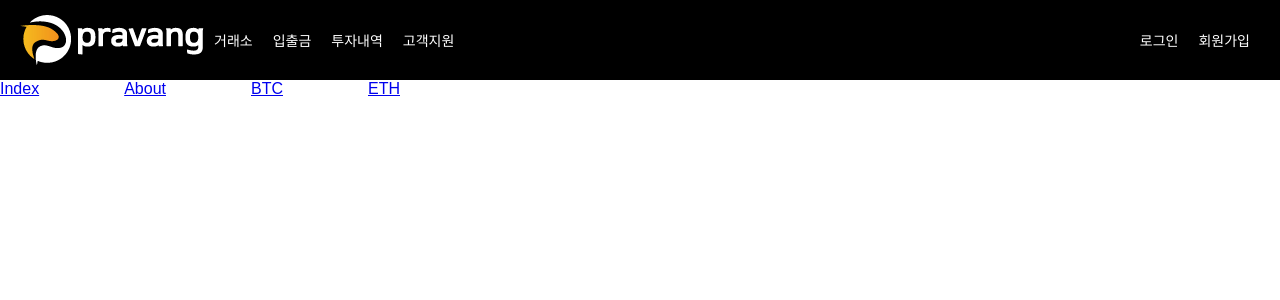
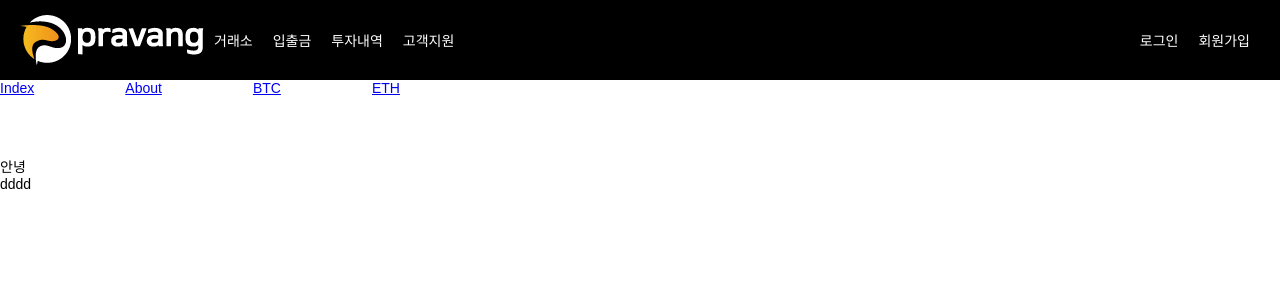
Before and after one commit to WoochiJacob/next, a Next.js app: page / in a window 1280 px wide. Shown: the top 300 px of the page. Built offline with nearby package versions, Linux system fonts and the light colour scheme; a web font is replaced by a local one.

Commit message:
:poop: framer motion 설치

```diff
--- a/package.json
+++ b/package.json
@@ -10,6 +10,7 @@
     "dependencies": {
         "@emotion/react": "^11.7.1",
         "@emotion/styled": "^11.6.0",
+        "framer-motion": "^6.2.7",
         "next": "^12.1.0",
         "react": "17.0.2",
         "react-dom": "17.0.2"
--- a/src/pages/index.tsx
+++ b/src/pages/index.tsx
@@ -1,5 +1,7 @@
 import styled from '@emotion/styled';
 import Link from 'next/link';
+
+import { motion } from 'framer-motion';
 
 function Home() {
     return (
@@ -12,9 +14,26 @@ function Home() {
                     Index
                 </Link>
                 <Link href="/about">About</Link>
-                <Link href="/USDT/BTC">BTC</Link>
-                <Link href="/USDT/ETH">ETH</Link>
+                <Link href="/exchange/USDT/BTC">BTC</Link>
+                <Link href="/exchange/USDT/ETH">ETH</Link>
             </LintBlock>
+
+            <Section>
+                <Animation
+                    animate={{ x: [-100, 0] }}
+                    transition={{ ease: 'easeOut', duration: 1 }}
+                >
+                    안녕
+                </Animation>
+
+                <motion.circle
+                    cx={500}
+                    animate={{ cx: [null, 100, 200] }}
+                    transition={{ duration: 3, times: [0, 0.2, 1] }}
+                >
+                    dddd
+                </motion.circle>
+            </Section>
         </Container>
     );
 }
@@ -31,4 +50,12 @@ const LintBlock = styled.div`
     width: 400px;
 `;
 
+const Section = styled.section`
+    margin-top: 60px;
+`;
+
+const Animation = styled(motion.div)`
+    font-size: 14px;
+`;
+
 export default Home;
--- a/src/styles/globalStyles.ts
+++ b/src/styles/globalStyles.ts
@@ -46,6 +46,7 @@ const globalStyles = css`
     height: 100%;
     font-family: "Noto Sans KR", sans-serif;
     font-weight: 400;
+    font-size: 14px;
   }
 
   #__next {
```
Also changed, not shown: 1 other file (tests, documents, lock files or other folders).
